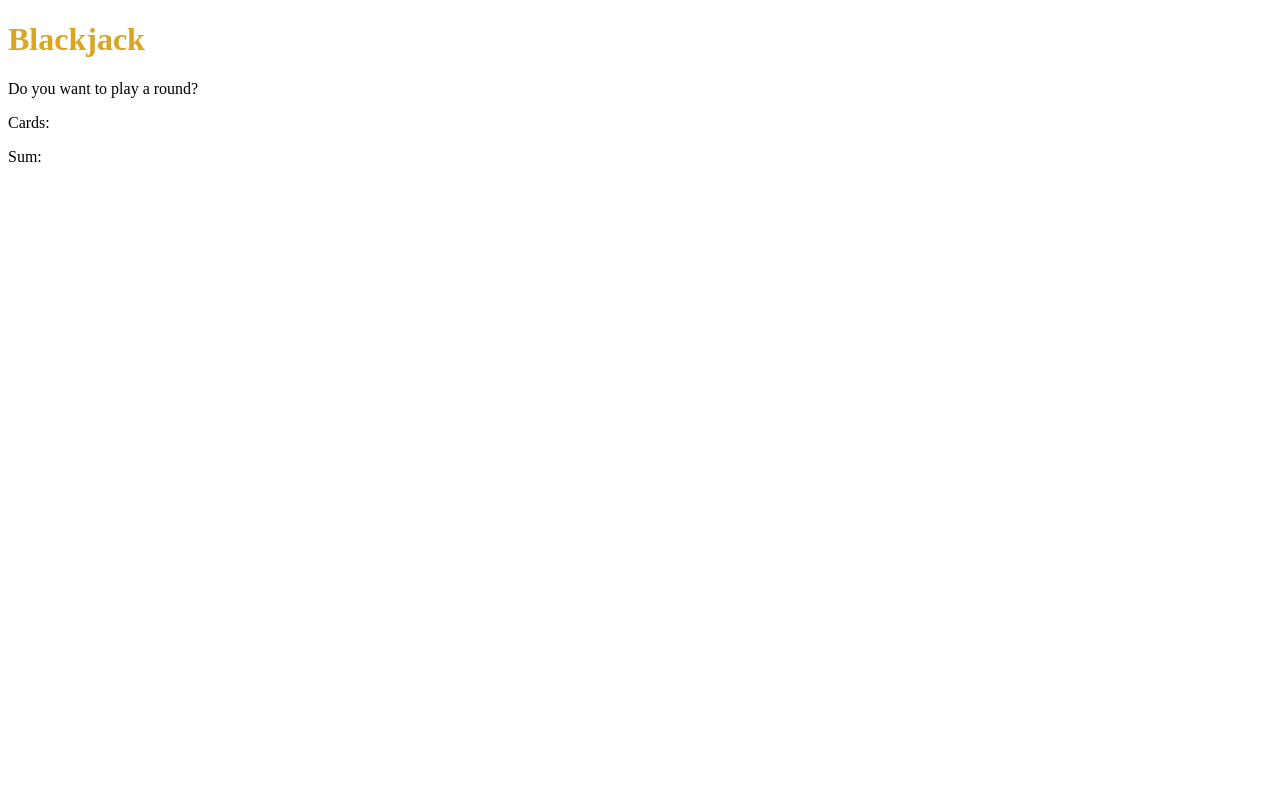
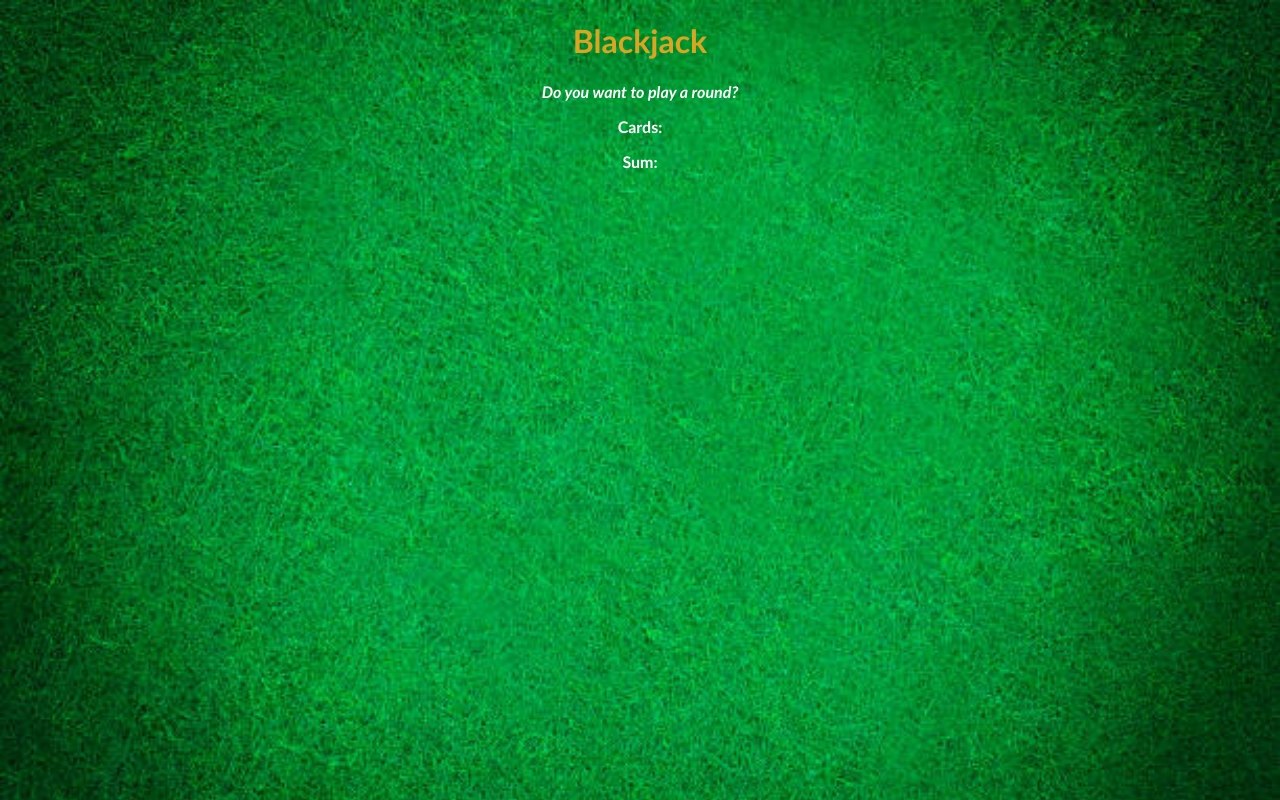
Before and after one commit to cat4hurricane/javascriptprojects, a plain HTML site: page blackjack-app/index.html in a window 1280 px wide. Drawn offline with Linux system fonts and the light colour scheme.

Commit message:
Added tablefelt.jpeg and completed index.css

```diff
--- a/blackjack-app/index.css
+++ b/blackjack-app/index.css
@@ -1,12 +1,16 @@
 body {
-
+    background-image: url("images/tablefelt.jpeg");
+    font-family: 'Trebuchet MS', 'Lucida Sans Unicode', 'Lucida Grande', 'Lucida Sans', Arial sans-serif;
+    background-size: cover;
+    text-align: center;
+    color: white;
+    font-weight: bold;
 }
 
 h1 {
     color: goldenrod;
-
     }
 
 #message-el {
-
+    font-style: italic;
 }
```
Also changed, not shown: blackjack-app/images/tablefelt.jpeg (added).
